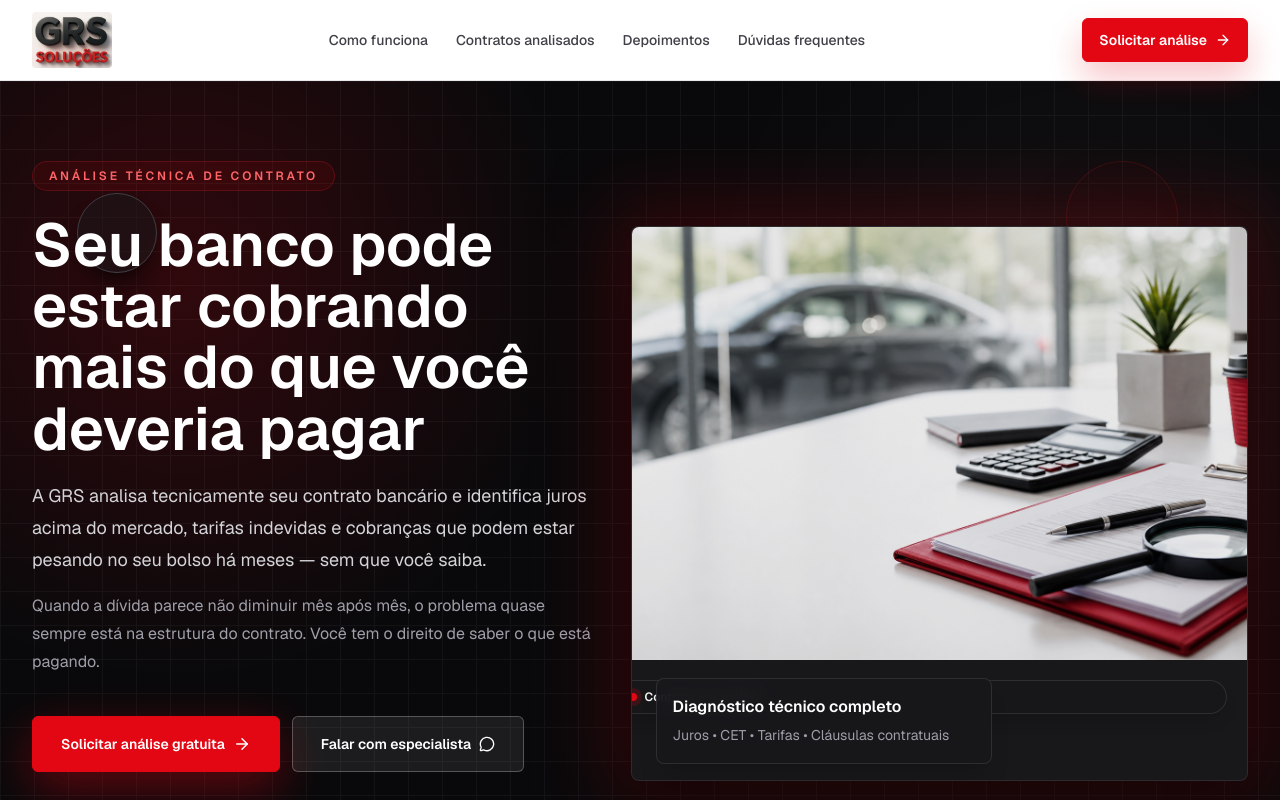
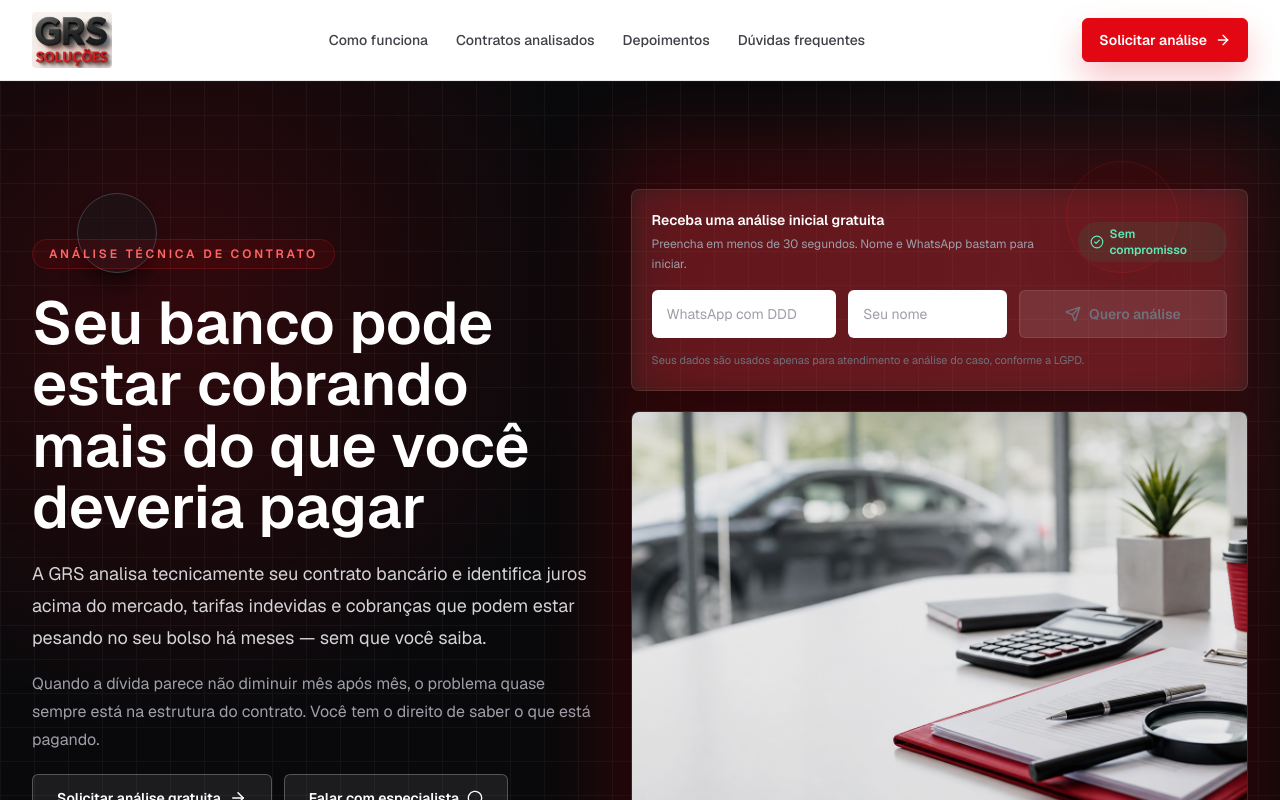
Before and after one commit to GabrielSchandler/grs-landingpage, a Next.js app: page / in a window 1280 px wide. Shown: the top 800 px of the page. Built offline with nearby package versions, Linux system fonts and the light colour scheme; no server answers.

Commit message:
Add hero lead capture and conversion tracking

```diff
--- a/src/app/layout.tsx
+++ b/src/app/layout.tsx
@@ -32,11 +32,25 @@ export default function RootLayout({
 }>) {
   const gtmId = process.env.NEXT_PUBLIC_GTM_ID;
   const ga4Id = process.env.NEXT_PUBLIC_GA4_ID;
+  const googleAdsConversionId = process.env.NEXT_PUBLIC_GOOGLE_ADS_CONVERSION_ID;
+  const gtagId = ga4Id || googleAdsConversionId;
 
   return (
     <html lang="pt-BR" className={`${geistSans.variable} ${geistMono.variable}`}>
       <head>
-        {/* Google Tag Manager (noscript) */}
+        {gtmId && (
+          <Script id="gtm-init" strategy="afterInteractive">
+            {`
+              (function(w,d,s,l,i){w[l]=w[l]||[];w[l].push({'gtm.start':
+              new Date().getTime(),event:'gtm.js'});var f=d.getElementsByTagName(s)[0],
+              j=d.createElement(s),dl=l!='dataLayer'?'&l='+l:'';j.async=true;j.src=
+              'https://www.googletagmanager.com/gtm.js?id='+i+dl;f.parentNode.insertBefore(j,f);
+              })(window,document,'script','dataLayer','${gtmId}');
+            `}
+          </Script>
+        )}
+      </head>
+      <body className="min-h-screen antialiased">
         {gtmId && (
           <noscript>
             <iframe
@@ -47,25 +61,23 @@ export default function RootLayout({
             />
           </noscript>
         )}
-      </head>
-      <body className="min-h-screen antialiased">
-        {/* Google Tag Manager (gtag.js) */}
-        {gtmId && (
+
+        {/* GA4 / Google Ads global site tag. GTM can be used instead if preferred. */}
+        {gtagId && (
           <Script
-            src={`https://www.googletagmanager.com/gtag/js?id=${gtmId}`}
+            src={`https://www.googletagmanager.com/gtag/js?id=${gtagId}`}
             strategy="afterInteractive"
           />
         )}
 
-        {/* GA4 & GTM initialization script */}
-        {(gtmId || ga4Id) && (
+        {gtagId && (
           <Script id="gtag-init" strategy="afterInteractive">
             {`
               window.dataLayer = window.dataLayer || [];
               function gtag(){dataLayer.push(arguments);}
               gtag('js', new Date());
-              ${gtmId ? `gtag('config', '${gtmId}');` : ""}
               ${ga4Id ? `gtag('config', '${ga4Id}');` : ""}
+              ${googleAdsConversionId ? `gtag('config', '${googleAdsConversionId}');` : ""}
             `}
           </Script>
         )}
--- a/src/components/landing/Hero.tsx
+++ b/src/components/landing/Hero.tsx
@@ -2,12 +2,14 @@ import Image from "next/image";
 import { ArrowRight } from "lucide-react";
 import { ButtonLink } from "@/components/ui/ButtonLink";
 import { Container } from "@/components/ui/Container";
+import { HeroQuickForm } from "@/components/landing/HeroQuickForm";
 import { WhatsAppLeadButton } from "@/components/landing/WhatsAppLeadButton";
 import { credibilityNumbers, heroBadges, heroCopy, heroIndicators } from "@/lib/landing-content";
 
 export function Hero() {
   return (
     <section className="relative isolate overflow-hidden bg-zinc-950">
+      <div id="lead-form" className="absolute top-0" aria-hidden />
       {/* Background gradients */}
       <div className="absolute inset-0 -z-10 bg-[radial-gradient(circle_at_14%_18%,rgba(227,6,19,0.18),transparent_28%),radial-gradient(circle_at_85%_20%,rgba(255,255,255,0.03),transparent_28%)]" />
       <div
@@ -18,32 +20,36 @@ export function Hero() {
       <div className="animate-float-soft absolute left-[6%] top-28 hidden h-20 w-20 rounded-full border border-zinc-700 bg-zinc-900/50 shadow-xl shadow-black/40 lg:block" aria-hidden />
       <div className="animate-float-soft absolute right-[8%] top-20 hidden h-28 w-28 rounded-full border border-red-900/30 bg-red-950/10 shadow-2xl shadow-black/40 lg:block [animation-delay:900ms]" aria-hidden />
 
-      <Container className="relative z-10 grid items-center gap-10 py-10 sm:py-16 lg:min-h-[calc(82vh-5rem)] lg:grid-cols-[0.95fr_1.05fr] lg:py-20">
+      <Container className="relative z-10 grid items-center gap-10 py-8 sm:py-16 lg:min-h-[calc(82vh-5rem)] lg:grid-cols-[0.95fr_1.05fr] lg:py-20">
         <div className="max-w-3xl animate-rise-in">
           <div className="inline-flex items-center rounded-full border border-red-500/20 bg-red-600/10 px-4 py-1.5 text-xs font-semibold uppercase tracking-[0.24em] text-red-400">
             Análise técnica de contrato
           </div>
 
-          <h1 className="mt-6 text-[2.42rem] font-semibold leading-[1.02] text-white sm:text-5xl lg:text-6xl">
+          <h1 className="mt-4 text-[2.08rem] font-semibold leading-[1.04] text-white sm:mt-6 sm:text-5xl sm:leading-[1.02] lg:text-6xl">
             {heroCopy.title}
           </h1>
-          <p className="mt-5 max-w-2xl text-lg leading-8 text-zinc-300">{heroCopy.subtitle}</p>
-          <p className="mt-4 max-w-2xl text-base leading-7 text-zinc-400">{heroCopy.support}</p>
+          <p className="mt-4 max-w-2xl text-base leading-7 text-zinc-300 sm:mt-5 sm:text-lg sm:leading-8">{heroCopy.subtitle}</p>
+          <p className="mt-4 hidden max-w-2xl text-base leading-7 text-zinc-400 sm:block">{heroCopy.support}</p>
 
-          <div className="mt-10 flex flex-col gap-3 sm:flex-row">
-            <ButtonLink href="#lead-form" className="btn-pulse min-h-14 px-7 text-base" icon={<ArrowRight size={18} aria-hidden />}>
+          <div className="lg:hidden">
+            <HeroQuickForm />
+          </div>
+
+          <div className="mt-5 flex flex-col gap-3 sm:flex-row">
+            <ButtonLink href="#formulario-completo" variant="dark-outline" className="min-h-12 px-6 text-base" icon={<ArrowRight size={18} aria-hidden />}>
               Solicitar análise gratuita
             </ButtonLink>
             <WhatsAppLeadButton
               variant="dark-outline"
-              className="min-h-14 px-7 text-base"
+              className="min-h-12 px-6 text-base"
               placement="hero_secondary"
             >
               Falar com especialista
             </WhatsAppLeadButton>
           </div>
 
-          <div className="mt-8 grid gap-2 text-sm sm:grid-cols-3">
+          <div className="mt-6 grid gap-2 text-sm sm:grid-cols-3">
             {heroBadges.map(({ icon: Icon, label }) => (
               <div key={label} className="flex items-center gap-2 rounded-md border border-zinc-600 bg-zinc-800 px-3 py-2.5">
                 <Icon className="size-4 shrink-0 text-[#e30613]" aria-hidden />
@@ -54,7 +60,10 @@ export function Hero() {
         </div>
 
         <div className="relative animate-rise-in [animation-delay:120ms]">
-          <div className="absolute -inset-5 rounded-lg bg-[#e30613]/20 blur-2xl" aria-hidden />
+          <div className="relative z-10 mb-5 hidden lg:block">
+            <HeroQuickForm />
+          </div>
+          <div className="pointer-events-none absolute -inset-5 rounded-lg bg-[#e30613]/20 blur-2xl" aria-hidden />
           <div className="premium-card relative overflow-hidden rounded-lg border border-zinc-700/50 bg-zinc-900 shadow-2xl shadow-black/50">
             <Image
               src="/grs-hero-vehicle-contract.png"
--- /dev/null
+++ b/src/components/landing/HeroQuickForm.tsx
@@ -0,0 +1,214 @@
+"use client";
+
+import { zodResolver } from "@hookform/resolvers/zod";
+import { CheckCircle2, Loader2, Send } from "lucide-react";
+import { useEffect, useState } from "react";
+import { useForm, useWatch } from "react-hook-form";
+import { leadSchema, type LeadFormInput, type LeadFormValues } from "@/lib/lead-schema";
+import { trackEvent } from "@/lib/tracking";
+import { cn } from "@/lib/utils";
+
+const inputClass =
+  "min-h-12 w-full rounded-md border border-white/10 bg-white px-3.5 py-2.5 text-sm text-zinc-950 outline-none transition placeholder:text-zinc-400 focus:border-red-400 focus:ring-4 focus:ring-red-500/20";
+
+function onlyDigits(value: string) {
+  return value.replace(/\D/g, "");
+}
+
+export function HeroQuickForm() {
+  const [feedback, setFeedback] = useState<{ type: "success" | "error"; message: string } | null>(null);
+  const [isSuccess, setIsSuccess] = useState(false);
+
+  const {
+    control,
+    handleSubmit,
+    register,
+    reset,
+    formState: { errors, isSubmitting },
+  } = useForm<LeadFormInput, unknown, LeadFormValues>({
+    resolver: zodResolver(leadSchema),
+    mode: "onChange",
+    defaultValues: {
+      nome: "",
+      whatsapp: "",
+      tipo_contrato: "",
+      valor_parcela: "",
+      parcelas_atrasadas: "",
+      banco: "",
+      mensagem: "",
+    },
+  });
+
+  const watchedValues = useWatch({ control });
+  const nome = watchedValues.nome ?? "";
+  const whatsapp = watchedValues.whatsapp ?? "";
+  const phoneDigits = onlyDigits(whatsapp);
+  const canSubmit = nome.trim().length >= 2 && phoneDigits.length >= 10;
+
+  useEffect(() => {
+    if (isSuccess || phoneDigits.length < 10) {
+      return;
+    }
+
+    const storageDate = new Date().toISOString().slice(0, 10);
+    const storageKey = `grs-hero-autosave:${storageDate}:${phoneDigits}`;
+
+    if (window.localStorage.getItem(storageKey)) {
+      return;
+    }
+
+    const timeoutId = window.setTimeout(async () => {
+      try {
+        const response = await fetch("/api/leads", {
+          method: "POST",
+          headers: {
+            "Content-Type": "application/json",
+          },
+          body: JSON.stringify({
+            nome,
+            whatsapp,
+            origem: "hero_quick_autosave",
+          }),
+        });
+        const result = (await response.json().catch(() => null)) as { ok?: boolean } | null;
+
+        if (response.ok && result?.ok === true) {
+          window.localStorage.setItem(storageKey, new Date().toISOString());
+          trackEvent("hero_quick_autosave", {
+            has_nome: Boolean(nome.trim()),
+          });
+        }
+      } catch {
+        // Silent autosave keeps the first-screen capture frictionless.
+      }
+    }, 1100);
+
+    return () => window.clearTimeout(timeoutId);
+  }, [isSuccess, nome, phoneDigits, whatsapp]);
+
+  async function onSubmit(values: LeadFormValues) {
+    setFeedback(null);
+
+    try {
+      const response = await fetch("/api/leads", {
+        method: "POST",
+        headers: {
+          "Content-Type": "application/json",
+        },
+        body: JSON.stringify({
+          ...values,
+          origem: "hero_quick_form",
+        }),
+      });
+
+      const result = (await response.json().catch(() => null)) as { ok?: boolean; error?: string } | null;
+
+      if (!response.ok || result?.ok !== true) {
+        throw new Error(result?.error || "Não foi possível enviar agora. Tente novamente em instantes.");
+      }
+
+      trackEvent("hero_quick_form_submit", {
+        placement: "hero",
+      });
+
+      setIsSuccess(true);
+      reset();
+      setFeedback({
+        type: "success",
+        message: "Recebemos seu contato. Você será redirecionado para confirmar a solicitação.",
+      });
+
+      window.setTimeout(() => {
+        window.location.href = "/obrigado";
+      }, 900);
+    } catch (error) {
+      trackEvent("lead_form_error", {
+        error: error instanceof Error ? error.message : "unknown",
+        placement: "hero",
+      });
+
+      setFeedback({
+        type: "error",
+        message:
+          error instanceof Error
+            ? error.message
+            : "Não foi possível enviar agora. Tente novamente em instantes.",
+      });
+    }
+  }
+
+  return (
+    <form
+      onSubmit={handleSubmit(onSubmit)}
+      className="mt-5 overflow-hidden rounded-lg border border-white/10 bg-white/[0.07] p-4 shadow-2xl shadow-black/30 backdrop-blur sm:mt-7 sm:p-5"
+    >
+      <div className="mb-4 flex flex-col gap-2 sm:flex-row sm:items-center sm:justify-between">
+        <div>
+          <p className="text-sm font-semibold text-white">Receba uma análise inicial gratuita</p>
+          <p className="mt-1 text-xs leading-5 text-zinc-400">
+            Preencha em menos de 30 segundos. Nome e WhatsApp bastam para iniciar.
+          </p>
+        </div>
+        <span className="inline-flex w-fit items-center gap-1.5 rounded-full bg-emerald-500/10 px-3 py-1 text-xs font-semibold text-emerald-300">
+          <CheckCircle2 className="size-3.5" aria-hidden />
+          Sem compromisso
+        </span>
+      </div>
+
+      <div className="grid gap-3 lg:grid-cols-[1fr_0.86fr_auto]">
+        <label className="block">
+          <span className="sr-only">WhatsApp com DDD</span>
+          <input
+            {...register("whatsapp")}
+            className={inputClass}
+            placeholder="WhatsApp com DDD"
+            autoComplete="tel"
+            inputMode="tel"
+          />
+        </label>
+
+        <label className="block">
+          <span className="sr-only">Seu nome</span>
+          <input
+            {...register("nome")}
+            className={inputClass}
+            placeholder="Seu nome"
+            autoComplete="name"
+          />
+        </label>
+
+        <button
+          type="submit"
+          disabled={isSubmitting || !canSubmit}
+          className={cn(
+            "inline-flex min-h-12 items-center justify-center gap-2 rounded-md border px-5 py-3 text-sm font-semibold transition focus:outline-none focus:ring-2 focus:ring-red-500 focus:ring-offset-2 focus:ring-offset-zinc-950 lg:min-w-52",
+            canSubmit
+              ? "border-[#e30613] bg-[#e30613] text-white shadow-[0_16px_34px_rgba(227,6,19,0.24)] hover:bg-[#bd1018]"
+              : "cursor-not-allowed border-white/10 bg-white/10 text-zinc-500",
+          )}
+        >
+          {isSubmitting ? <Loader2 className="size-4 animate-spin" aria-hidden /> : <Send className="size-4" aria-hidden />}
+          {isSubmitting ? "Enviando..." : "Quero análise"}
+        </button>
+      </div>
+
+      {(errors.whatsapp?.message || errors.nome?.message || feedback) ? (
+        <div
+          role={feedback?.type === "success" ? "status" : "alert"}
+          className={cn(
+            "mt-3 rounded-md border px-3 py-2 text-xs leading-5",
+            feedback?.type === "success"
+              ? "border-emerald-400/30 bg-emerald-500/10 text-emerald-100"
+              : "border-red-400/30 bg-red-500/10 text-red-100",
+          )}
+        >
+          {feedback?.message || errors.whatsapp?.message || errors.nome?.message}
+        </div>
+      ) : null}
+
+      <p className="mt-3 text-[11px] leading-5 text-zinc-500">
+        Seus dados são usados apenas para atendimento e análise do caso, conforme a LGPD.
+      </p>
+    </form>
+  );
+}
--- a/src/components/landing/LeadSection.tsx
+++ b/src/components/landing/LeadSection.tsx
@@ -6,7 +6,7 @@ import { leadCards } from "@/lib/landing-content";
 
 export function LeadSection() {
   return (
-    <section id="lead-form" className="relative overflow-hidden bg-zinc-950 py-16 sm:py-24">
+    <section id="formulario-completo" className="relative overflow-hidden bg-zinc-950 py-16 sm:py-24">
       <div className="absolute inset-0 bg-[radial-gradient(circle_at_84%_14%,rgba(227,6,19,0.14),transparent_28%),radial-gradient(circle_at_10%_80%,rgba(227,6,19,0.08),transparent_28%)]" aria-hidden />
       <div
         className="absolute inset-0 opacity-[0.035] [background-image:linear-gradient(#ffffff_1px,transparent_1px),linear-gradient(90deg,#ffffff_1px,transparent_1px)] [background-size:34px_34px]"
--- a/src/lib/tracking.ts
+++ b/src/lib/tracking.ts
@@ -2,11 +2,19 @@ export type TrackingEvent =
   | "lead_form_submit"
   | "lead_form_error"
   | "lead_form_autosave"
+  | "hero_quick_form_submit"
+  | "hero_quick_autosave"
   | "whatsapp_click"
   | "whatsapp_popup_autosave"
   | "whatsapp_lead_submit"
   | "simulator_submit"
   | "cta_click";
+
+const conversionEvents = new Set<TrackingEvent>([
+  "lead_form_submit",
+  "hero_quick_form_submit",
+  "whatsapp_lead_submit",
+]);
 
 declare global {
   interface Window {
@@ -24,5 +32,17 @@ export function trackEvent(event: TrackingEvent, params: Record<string, unknown>
   window.dataLayer = window.dataLayer ?? [];
   window.dataLayer.push({ event, ...params });
   window.gtag?.("event", event, params);
+
+  const googleAdsConversionId = process.env.NEXT_PUBLIC_GOOGLE_ADS_CONVERSION_ID;
+  const googleAdsLeadLabel = process.env.NEXT_PUBLIC_GOOGLE_ADS_CONVERSION_LABEL_LEAD;
+
+  if (conversionEvents.has(event) && googleAdsConversionId && googleAdsLeadLabel) {
+    window.gtag?.("event", "conversion", {
+      send_to: `${googleAdsConversionId}/${googleAdsLeadLabel}`,
+      event_callback: undefined,
+      ...params,
+    });
+  }
+
   window.fbq?.("trackCustom", event, params);
 }
```
Also changed, not shown: src/app/api/leads/route.ts (+19 -8 lines), src/lib/lead-schema.ts (+7 -1 lines).
